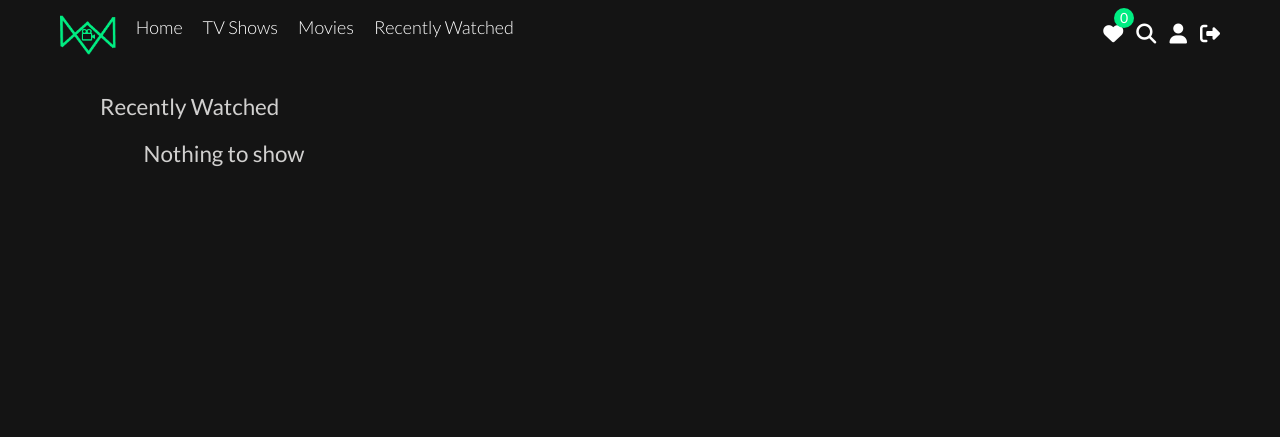
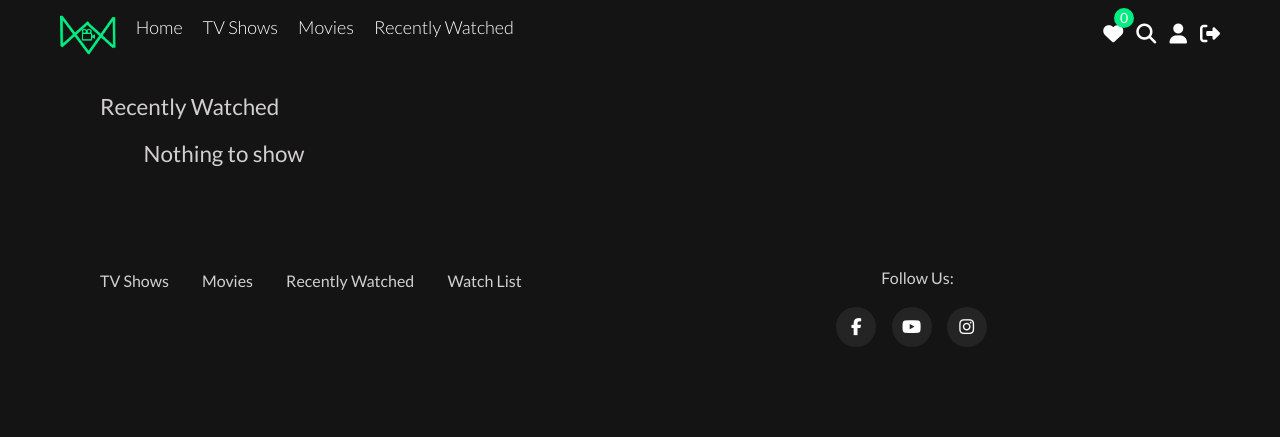
Before and after one commit to Aryanak47/WeWatch, a PHP site: page /wewatch/recent.php in a window 1280 px wide. Shown: the top 437 px of the page. Run offline with PHP 8.4, Linux system fonts and the light colour scheme; the visitor is signed in with stand-in values (Sample User, id 1); data that the repository does not hold is empty; some libraries are stand-ins or nearby versions.

Commit message:
update application

```diff
--- a/apimovie.php
+++ b/apimovie.php
@@ -23,7 +23,7 @@
             let id = '<?php echo $_GET['id']; ?>';
             $.ajax({
                 type: 'GET',
-                url:`https://api.themoviedb.org/3/movie/${id}?api_key=YOUR KEY`,
+                url:`https://api.themoviedb.org/3/movie/${id}?api_key=API_KEY`,
 
                 success: function(movie_details){
                     var movie_title = movie_details.original_title
--- a/assets/style/style.css
+++ b/assets/style/style.css
@@ -37,6 +37,10 @@ header{
     background-color: var(--black);
     padding: 10px 16px;
 
+}
+
+.footer-top a{
+    color:  #d1d0cf;
 }
 
 
--- a/entity.php
+++ b/entity.php
@@ -57,7 +57,7 @@
                   </p>
                   <div class="trending-list" data-animation-in="fadeInUp" data-delay-in="1.2">
                     <div class="text-primary title genres">
-                      Genres : <span class="text-body">Action</span>
+                      Genres : <span class="text-body"><?= $entity->getGenre() ?></span>
                     </div>
                   </div>
                   <div class="d-flex align-items-center  mt-4" data-animation-in="fadeInUp" data-delay-in="1.2">
--- a/includes/classes/Entity.php
+++ b/includes/classes/Entity.php
@@ -46,6 +46,15 @@ class Entity {
     public function getCategoryId() {
         return $this->sqlData["categoryId"];
     }
+
+    public function getGenre() {
+        $query = $this->con->prepare("SELECT name FROM categories WHERE id=:id");
+        $query->bindValue(":id", $this->getCategoryId());
+        $query->execute();
+        $data = $query->fetch(PDO::FETCH_ASSOC);
+        return $data["name"];
+    }
+
     public function getSeasons() {
         $query = $this->con->prepare("SELECT * FROM videos WHERE entityId=:id
                                     AND isMovie=0 ORDER BY season, episode ASC");
--- a/includes/classes/Video.php
+++ b/includes/classes/Video.php
@@ -34,6 +34,10 @@ class Video {
 
     public function getTitle() {
         return $this->sqlData["title"];
+    }
+
+    public function getGenre() {
+        return $entity->getGenre();
     }
 
     public function getDescription() {
--- /dev/null
+++ b/includes/footer.php
@@ -0,0 +1,46 @@
+<footer class="iq-bg-dark">
+      <div class="footer-top">
+        <div class="container-fluid">
+          <div class="row footer-standard">
+            <div class="col-lg-6 col-md-6">
+              <div class="widget text-left">
+                <div>
+                  <ul class="menu p-0">
+                  <li class="navlink"><a href="shows.php">TV Shows</a></li>
+                    <li class="navlink"><a href="movies.php">Movies</a></li>
+                     <li class="navlink"><a href="recent.php">Recently Watched</a></li>
+                    <li><a href="wishlist.php">Watch List</a></li>
+                  </ul>
+                </div>
+              </div>
+
+            </div>
+            <div class="col-lg-6 col-md-6 mt-4 mt-lg-0 text-center">
+              <h6 class="footer-link-title text-center">
+                Follow Us:
+              </h6>
+              <ul class="info-share">
+                <li>
+                  <a href="#">
+                    <i>
+                    <fa class="fa fa-facebook"></fa>
+                  </a>
+                </li>
+                <li>
+                  <a href="#">
+                    <i>
+                    <fa class="fa fa-youtube"></fa>
+                  </a>
+                </li>
+                <li>
+                  <a href="#">
+                    <i>
+                    <fa class="fa fa-instagram"></fa>
+                  </a>
+                </li>
+              </ul>
+            </div>
+          </div>
+        </div>
+      </div>
+    </footer>
--- a/movies.php
+++ b/movies.php
@@ -60,5 +60,6 @@
         </div>
       </div>
      <?php echo $category->getMoviesCategory(); ?>
+     <?php include_once("includes/footer.php") ?>
   </body>
 </html>
--- a/recent.php
+++ b/recent.php
@@ -89,4 +89,5 @@
                 </div>
             </div>
         </div>
+        <?php include_once("includes/footer.php") ?>
     </section>
--- a/shows.php
+++ b/shows.php
@@ -60,5 +60,7 @@
         </div>
       </div>
      <?php echo $category->getTvShowsCategory(); ?>
+     <?php include_once("includes/footer.php") ?>
   </body>
+
 </html>
--- a/watch.php
+++ b/watch.php
@@ -49,6 +49,7 @@
             <source src='<?php echo $video->getFilePath(); ?>' type="video/mp4">
         </video>
     </div>
+    <?php include_once("includes/footer.php") ?>
 <script>
     initVideo("<?php echo $video->getId(); ?>", "<?php echo $userLoggedIn; ?>");
 </script>
--- a/wishlist.php
+++ b/wishlist.php
@@ -78,7 +78,9 @@
 <?php if(count($entities) == 0) {
     echo "<h2 class='d-flex justify-content-center'> Nothing to show</h2>";
 } ?>
+<?php include_once("includes/footer.php") ?>
 </section>
+
 <script>
  $(".wish-btn").click(function (){
      $(".div1").remove();
```
Also changed, not shown: index.php (+4 -51 lines).
